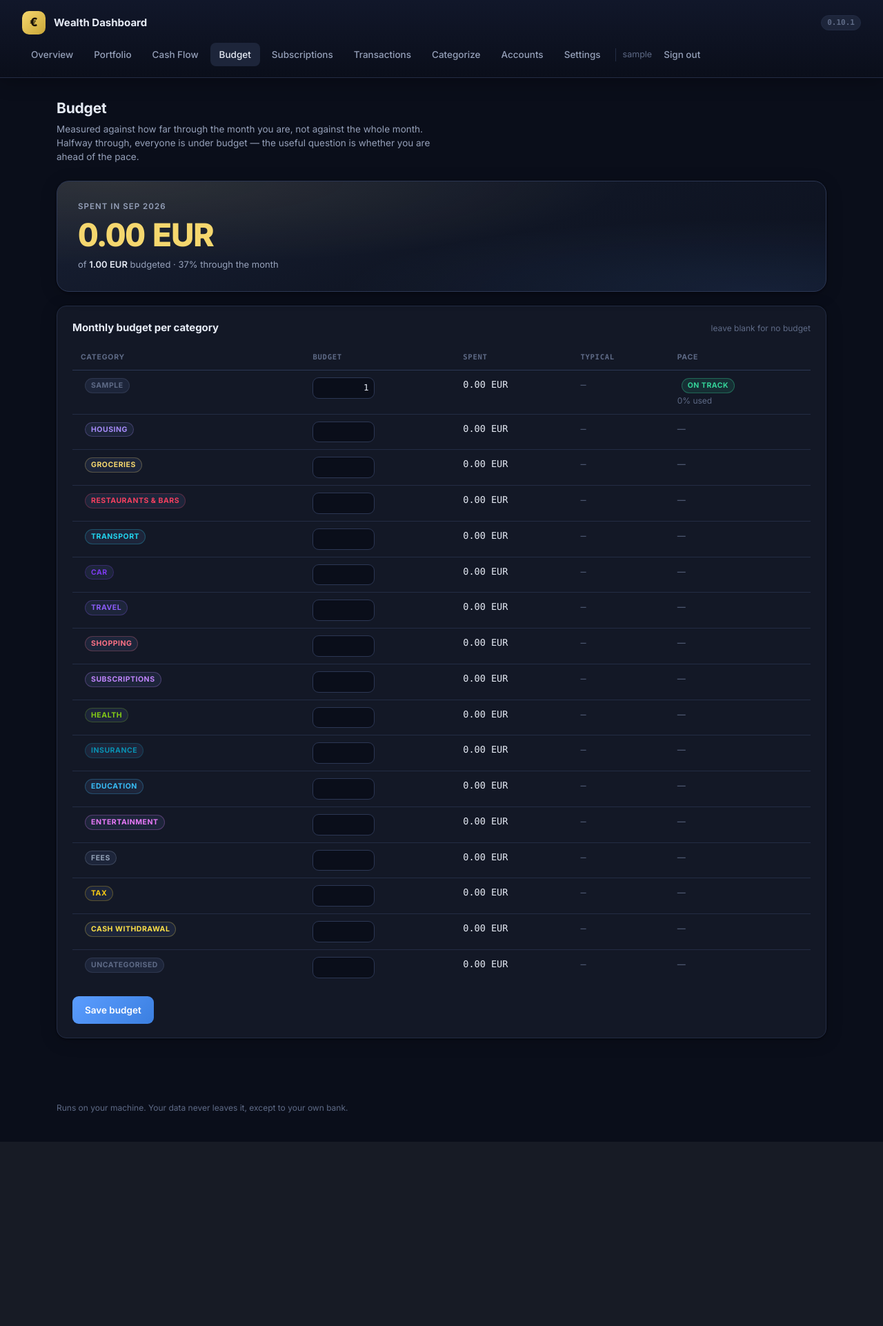
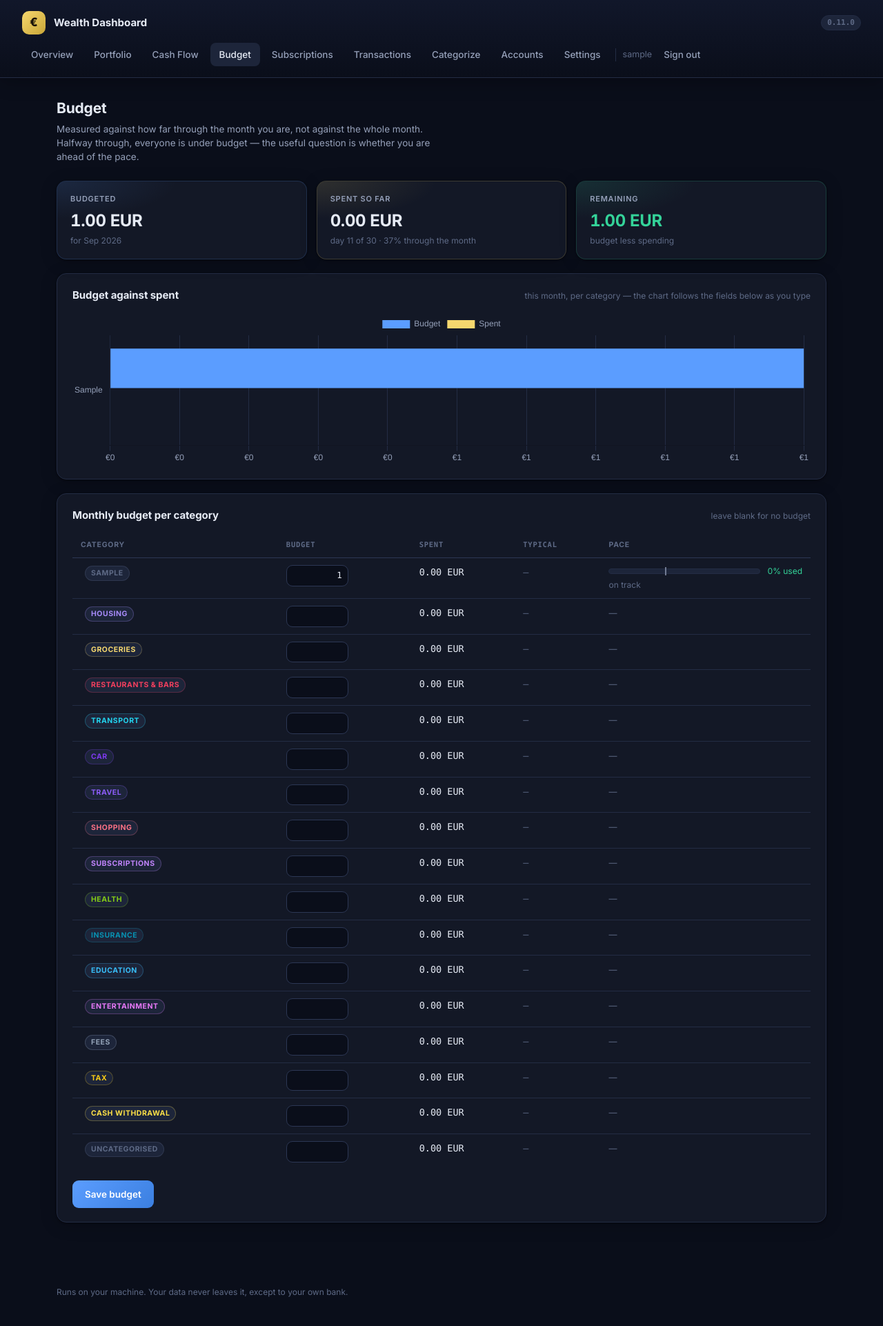
Before and after one commit to halvar20000/wealth-dashboard, a Flask app: page /budget in a window 1280 px wide. Shown: the whole page at 69% size. Before the commit the page ends 1655 px from the top, so only its background shows below. Run offline with Flask 3, Linux system fonts and the light colour scheme; the visitor is signed in with stand-in values (Sample User, id 1); tables that the repository leaves empty hold one stand-in row (values such as "Sample post").

Commit message:
Budget against spent, as a chart
The Budget page opens with three figures — budgeted, spent so far,
remaining — and a horizontal bar chart with two bars per category, the
budget and this month's spending. The budget bars follow the fields
below as you type, so a what-if is answered before Save. Each row's
pace column is now a bar with a marker at today's position in the
month, which is the comparison the page has always been about.

The Cash Flow chart's subtitle said "EUR only"; since 0.10.1 it is not.

Co-Authored-By: Claude Opus 5 (1M context) <noreply@anthropic.com>
Claude-Session: https://claude.ai/code/session_01XisqDLQjMvwAHd9At2h47H

```diff
--- a/app/__init__.py
+++ b/app/__init__.py
@@ -6,4 +6,4 @@
 # The one place the version is written. CHANGELOG.md must have an
 # entry matching it, and a release tag must agree with both — the build
 # refuses the tag otherwise.
-__version__ = "0.10.1"
+__version__ = "0.11.0"
--- a/app/cashflow.py
+++ b/app/cashflow.py
@@ -220,6 +220,7 @@ def budget_report(base_currency: str = "EUR") -> dict:
     return {
         "month": this_month,
         "through_month": through,
+        "day": today.day, "days_in_month": days_in_month,
         "rows": rows,
         "total_budget": sum(v for v in limits.values()),
         "total_spent": sum(spent_now.values()),
--- a/app/static/css/app.css
+++ b/app/static/css/app.css
@@ -224,6 +224,28 @@ button:hover, .btn:hover { filter: brightness(1.08); text-decoration: none; }
 .form.inline button { margin-top: 0; }
 .grid button, .grid .btn { margin: 0; padding: 5px 12px; font-size: 12.5px; }
 
+/* ─── Budget progress bars ───────────────────────────────────── */
+
+.pbar-cell { min-width: 180px; }
+.pbar-wrap { display: flex; align-items: center; gap: 10px; }
+.pbar {
+  position: relative; flex: 1 1 120px; height: 8px; border-radius: 4px;
+  background: var(--bg-elevated); border: 1px solid var(--border); overflow: visible;
+}
+.pbar-fill { height: 100%; border-radius: 4px; }
+.pbar-gain { background: var(--gain); }
+.pbar-warn { background: var(--warn); }
+.pbar-loss { background: var(--loss); }
+/* Where the bar would be if the month were spent evenly. */
+.pbar-pace {
+  position: absolute; top: -3px; bottom: -3px; width: 2px;
+  background: var(--text-secondary); opacity: .7;
+}
+.pbar-pct { font-size: 12px; font-variant-numeric: tabular-nums; white-space: nowrap; }
+.pbar-pct.gain { color: var(--gain); }
+.pbar-pct.warn { color: var(--warn); }
+.pbar-pct.loss { color: var(--loss); }
+
 /* ─── The category editor ─────────────────────────────────────── */
 
 .cat-list { display: flex; flex-direction: column; gap: 6px; margin: 18px 0 4px; }
--- a/app/templates/budget.html
+++ b/app/templates/budget.html
@@ -1,6 +1,10 @@
 {% extends "base.html" %}
 {% block title %}{{ _("Budget") }} · Wealth Dashboard{% endblock %}
 {% block heading %}{{ _("Budget") }}{% endblock %}
+{# Set outside every block: a block cannot see what another block set,
+   and the chart card and its script both need this list. Budgeted
+   categories first, then unbudgeted ones with spending. #}
+{% set charted = report.rows | selectattr('budget') | list + report.rows | rejectattr('budget') | selectattr('spent') | list %}
 {% block lede %}
 <p class="lede">{{ _("Measured against how far through the month you are, not against the whole month. Halfway through, everyone is under budget — the useful question is whether you are ahead of the pace.") }}</p>
 {% endblock %}
@@ -18,20 +22,33 @@
 {% endif %}
 {% endmacro %}
 
-<section class="hero-block">
-  <div class="hero-top">
-    <div>
-      <div class="hero-label">{{ _f("Spent in {month}", month=mon(report.month)) }}</div>
-      <div class="hero-value">{{ money(report.total_spent, report.base_currency) }}</div>
-      <div class="hero-sub">
-        {% if report.has_budgets %}{{ _("of") }} <strong>{{ money(report.total_budget, report.base_currency) }}</strong> {{ _("budgeted") }}
-        · {{ _f("{pct}% through the month", pct=(report.through_month * 100) | round | int) }}
-        {% else %}{{ _("No budgets set yet — fill some in below.") }}{% endif %}
-      </div>
-    </div>
+{% set remaining = report.total_budget - report.total_spent %}
+<section class="stat-strip">
+  <div class="stat-card stat-blue">
+    <div class="stat-label">{{ _("Budgeted") }}</div>
+    <div class="stat-value" id="bs-budget">{{ money(report.total_budget, report.base_currency) }}</div>
+    <div class="stat-sub">{{ _f("for {month}", month=mon(report.month)) }}</div>
   </div>
-  {{ fx_note(report) }}
+  <div class="stat-card stat-gold">
+    <div class="stat-label">{{ _("Spent so far") }}</div>
+    <div class="stat-value">{{ money(report.total_spent, report.base_currency) }}</div>
+    <div class="stat-sub">{{ _f("day {day} of {days} · {pct}% through the month", day=report.day, days=report.days_in_month, pct=(report.through_month * 100) | round | int) }}</div>
+  </div>
+  <div class="stat-card {{ 'stat-green' if remaining >= 0 else '' }}">
+    <div class="stat-label">{{ _("Remaining") }}</div>
+    <div class="stat-value {{ 'gain' if remaining >= 0 else 'loss' }}" id="bs-remaining">{{ money(remaining, report.base_currency) }}</div>
+    <div class="stat-sub">{% if report.has_budgets %}{{ _("budget less spending") }}{% else %}{{ _("No budgets set yet — fill some in below.") }}{% endif %}</div>
+  </div>
 </section>
+{{ fx_note(report) }}
+
+{% if charted %}
+<section class="card">
+  <div class="card-header"><h2>{{ _("Budget against spent") }}</h2>
+    <span class="card-subtitle">{{ _("this month, per category — the chart follows the fields below as you type") }}</span></div>
+  <div class="chart-wrap" style="height:{{ [220, 40 + charted | length * 34] | max }}px"><canvas id="chart-budget"></canvas></div>
+</section>
+{% endif %}
 
 <form method="post" class="card">
   <div class="card-header"><h2>{{ _("Monthly budget per category") }}</h2>
@@ -46,16 +63,26 @@
           <td><span class="tag tag-muted" style="color:{{ r.colour }};border-color:{{ r.colour }}44">{{ r.label }}</span></td>
           <td class="num">
             <input name="budget_{{ r.category }}" value="{{ '%.0f'|format(r.budget) if r.budget else '' }}"
+                   data-category="{{ r.category }}" inputmode="decimal"
                    style="width:90px;padding:5px 8px;font-size:12.5px;text-align:right;">
           </td>
           <td class="num {{ 'loss' if r.over else '' }}">{{ money(r.spent, report.base_currency) }}</td>
           <td class="num sub">{{ money(r.typical, report.base_currency) if r.typical else '—' }}</td>
-          <td>
+          <td class="pbar-cell">
             {% if r.budget %}
-              {% if r.over %}<span class="tag" style="background:var(--loss-soft);color:var(--loss);border-color:rgba(248,113,113,.4)">{{ _("over budget") }}</span>
-              {% elif r.ahead_of_pace %}<span class="tag" style="background:var(--warn-soft);color:var(--warn);border-color:rgba(251,191,36,.4)">{{ _("ahead of pace") }}</span>
-              {% else %}<span class="tag">{{ _("on track") }}</span>{% endif %}
-              <span class="sub">{{ _f("{pct}% used", pct=r.pct | round | int) }}</span>
+              {% set tone = 'loss' if r.over else ('warn' if r.ahead_of_pace else 'gain') %}
+              {# The marker is where the bar would be if the month were
+                 spent evenly: ahead of it is the question, not over 100%. #}
+              <div class="pbar-wrap">
+                <div class="pbar">
+                  <div class="pbar-fill pbar-{{ tone }}" style="width:{{ [100, r.pct] | min }}%"></div>
+                  <div class="pbar-pace" style="left:{{ (report.through_month * 100) | round | int }}%"></div>
+                </div>
+                <span class="pbar-pct {{ tone }}">{{ _f("{pct}% used", pct=r.pct | round | int) }}</span>
+              </div>
+              {% if r.over %}<span class="sub">{{ _("over budget") }}</span>
+              {% elif r.ahead_of_pace %}<span class="sub">{{ _("ahead of pace") }}</span>
+              {% else %}<span class="sub">{{ _("on track") }}</span>{% endif %}
             {% else %}<span class="sub">—</span>{% endif %}
           </td>
         </tr>
@@ -66,3 +93,51 @@
   <button type="submit">{{ _("Save budget") }}</button>
 </form>
 {% endblock %}
+{% block scripts %}
+{% if charted %}
+<script>
+const ROWS = {{ charted | map(attribute='category') | list | tojson }};
+const LABELS = {{ charted | map(attribute='label') | list | tojson }};
+const SPENT = {{ charted | map(attribute='spent') | list | tojson }};
+const GRID = '#232c44', TICK = '#95a0b9';
+const fmt = new Intl.NumberFormat(document.documentElement.lang || 'en',
+  { style: 'currency', currency: {{ report.base_currency | tojson }}, maximumFractionDigits: 0 });
+
+{# A budget as typed in the field beside it — so the chart answers "what
+   if" before Save is pressed, and after a save the two agree by construction. #}
+function budgets() {
+  return ROWS.map(c => {
+    const f = document.querySelector('input[data-category="' + c + '"]');
+    return f ? (parseFloat((f.value || '').replace(',', '.')) || 0) : 0;
+  });
+}
+
+const chart = new Chart(document.getElementById('chart-budget'), {
+  type: 'bar',
+  data: {
+    labels: LABELS,
+    datasets: [
+      { label: {{ _("Budget") | tojson }}, data: budgets(), backgroundColor: '#5b9dff' },
+      { label: {{ _("Spent") | tojson }},  data: SPENT,     backgroundColor: '#f5d76e' },
+    ],
+  },
+  options: {
+    indexAxis: 'y', responsive: true, maintainAspectRatio: false,
+    scales: {
+      x: { grid: { color: GRID }, ticks: { color: TICK, callback: v => fmt.format(v) } },
+      y: { grid: { display: false }, ticks: { color: TICK } },
+    },
+    plugins: {
+      legend: { labels: { color: TICK } },
+      tooltip: { callbacks: { label: c => ' ' + c.dataset.label + ': ' + fmt.format(c.parsed.x) } },
+    },
+  },
+});
+
+document.querySelectorAll('input[data-category]').forEach(f => f.addEventListener('input', () => {
+  chart.data.datasets[0].data = budgets();
+  chart.update('none');
+}));
+</script>
+{% endif %}
+{% endblock %}
--- a/app/templates/cashflow.html
+++ b/app/templates/cashflow.html
@@ -46,7 +46,7 @@
 {% if data.months %}
 <section class="card">
   <div class="card-header"><h2>{{ _("By month") }}</h2>
-    <span class="card-subtitle">{{ _f("{currency} only", currency=data.base_currency) }}</span></div>
+    <span class="card-subtitle">{{ _f("in {currency}", currency=data.base_currency) }}</span></div>
   <div class="chart-wrap" style="height:290px"><canvas id="chart-months"></canvas></div>
 </section>
 
```
Also changed, not shown: app/lang/de.py (+11 -5 lines), app/lang/es.py (+11 -5 lines), app/lang/fr.py (+11 -5 lines), tests/test_all.py (+7 -0 lines), CHANGELOG.md.
